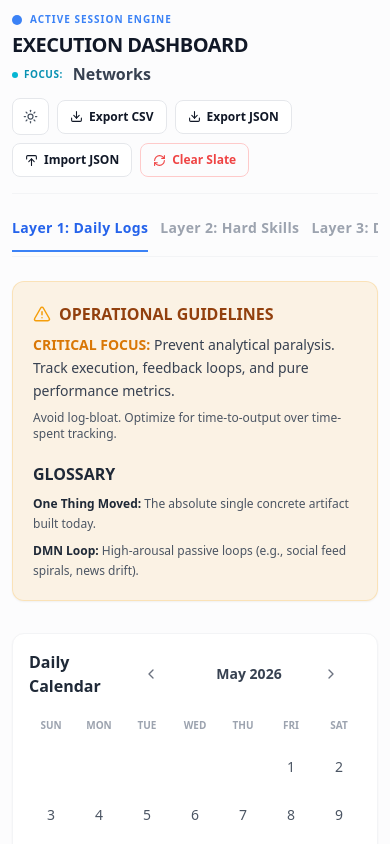
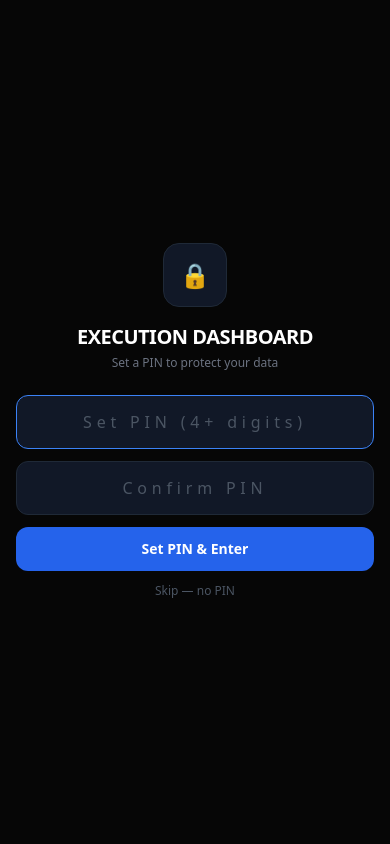
Before and after one commit to Neeraj-Parekh/output-momentum, a React (Vite) app: page / in a window 390 px wide. Shown: the top 844 px of the page. Built offline with nearby package versions, Linux system fonts and the light colour scheme.

Commit message:
fix mobile habit truncation + add PIN lock system

```diff
--- a/src/App.jsx
+++ b/src/App.jsx
@@ -8,6 +8,7 @@ import {
 // --- CONFIG ---
 const STORAGE_KEY = 'execution_dashboard_v1';
 const THEME_KEY = 'execution_dashboard_theme';
+const PIN_KEY = 'execution_dashboard_pin';
 
 const TAG_COLORS = {
   completed: 'bg-green-100 text-green-800 dark:bg-green-900/40 dark:text-green-300',
@@ -144,6 +145,17 @@ export default function App() {
   const [calendarMonth, setCalendarMonth] = useState(new Date().getMonth());
   const [calendarYear, setCalendarYear] = useState(new Date().getFullYear());
 
+  // PIN Lock
+  const [isLocked, setIsLocked] = useState(() => {
+    return !!localStorage.getItem(PIN_KEY);
+  });
+  const [pinInput, setPinInput] = useState('');
+  const [pinError, setPinError] = useState(false);
+  const [isSettingPin, setIsSettingPin] = useState(() => {
+    return !localStorage.getItem(PIN_KEY);
+  });
+  const [pinConfirm, setPinConfirm] = useState('');
+
   // Load Main Data
   const [data, setData] = useState(() => {
     try {
@@ -199,6 +211,144 @@ export default function App() {
     window.addEventListener('keydown', handleKeyDown);
     return () => window.removeEventListener('keydown', handleKeyDown);
   }, [data]);
+
+  // PIN Lock helpers
+  const simpleHash = (str) => {
+    let hash = 0;
+    for (let i = 0; i < str.length; i++) {
+      const char = str.charCodeAt(i);
+      hash = ((hash << 5) - hash) + char;
+      hash |= 0;
+    }
+    return 'pin_' + Math.abs(hash).toString(36);
+  };
+
+  const handleSetPin = () => {
+    if (pinInput.length >= 4 && pinInput === pinConfirm) {
+      localStorage.setItem(PIN_KEY, simpleHash(pinInput));
+      setIsSettingPin(false);
+      setIsLocked(false);
+      setPinInput('');
+      setPinConfirm('');
+      setPinError(false);
+    } else {
+      setPinError(true);
+    }
+  };
+
+  const handleUnlock = () => {
+    const stored = localStorage.getItem(PIN_KEY);
+    if (stored === simpleHash(pinInput)) {
+      setIsLocked(false);
+      setPinInput('');
+      setPinError(false);
+    } else {
+      setPinError(true);
+      setPinInput('');
+    }
+  };
+
+  const handleRemovePin = () => {
+    localStorage.removeItem(PIN_KEY);
+    setIsLocked(false);
+    setIsSettingPin(false);
+  };
+
+  const handlePinKeyDown = (e) => {
+    if (e.key === 'Enter') {
+      if (isSettingPin) {
+        handleSetPin();
+      } else {
+        handleUnlock();
+      }
+    }
+  };
+
+  // --- PIN LOCK SCREEN ---
+  const renderLockScreen = () => {
+    if (!isLocked && !isSettingPin) return null;
+    return (
+      <div className="fixed inset-0 bg-[#060606] flex items-center justify-center z-[100] p-4">
+        <div className="w-full max-w-sm text-center">
+          <div className="mb-6">
+            <div className="w-16 h-16 mx-auto mb-4 rounded-2xl bg-gray-900 border border-gray-800 flex items-center justify-center">
+              <span className="text-2xl">🔒</span>
+            </div>
+            <h1 className="text-xl font-black text-white tracking-tight">EXECUTION DASHBOARD</h1>
+            <p className="text-xs text-gray-500 mt-1">
+              {isSettingPin ? 'Set a PIN to protect your data' : 'Enter PIN to unlock'}
+            </p>
+          </div>
+
+          {isSettingPin ? (
+            <div className="space-y-3">
+              <input
+                type="password"
+                inputMode="numeric"
+                maxLength={8}
+                value={pinInput}
+                onChange={(e) => { setPinInput(e.target.value.replace(/\D/g, '')); setPinError(false); }}
+                onKeyDown={handlePinKeyDown}
+                placeholder="Set PIN (4+ digits)"
+                autoFocus
+                className="w-full p-3 bg-gray-900 border border-gray-800 focus:border-blue-500 rounded-xl outline-none text-center text-lg tracking-[0.3em] text-white placeholder-gray-600 transition-all"
+              />
+              <input
+                type="password"
+                inputMode="numeric"
+                maxLength={8}
+                value={pinConfirm}
+                onChange={(e) => { setPinConfirm(e.target.value.replace(/\D/g, '')); setPinError(false); }}
+                onKeyDown={handlePinKeyDown}
+                placeholder="Confirm PIN"
+                className="w-full p-3 bg-gray-900 border border-gray-800 focus:border-blue-500 rounded-xl outline-none text-center text-lg tracking-[0.3em] text-white placeholder-gray-600 transition-all"
+              />
+              {pinError && <p className="text-xs text-red-400">PINs don't match or too short (min 4 digits)</p>}
+              <button
+                onClick={handleSetPin}
+                className="w-full p-3 bg-blue-600 hover:bg-blue-700 text-white rounded-xl font-bold text-sm transition-colors"
+              >
+                Set PIN & Enter
+              </button>
+              <button
+                onClick={handleRemovePin}
+                className="text-xs text-gray-600 hover:text-gray-400 transition-colors"
+              >
+                Skip — no PIN
+              </button>
+            </div>
+          ) : (
+            <div className="space-y-3">
+              <input
+                type="password"
+                inputMode="numeric"
+                maxLength={8}
+                value={pinInput}
+                onChange={(e) => { setPinInput(e.target.value.replace(/\D/g, '')); setPinError(false); }}
+                onKeyDown={handlePinKeyDown}
+                placeholder="Enter PIN"
+                autoFocus
+                className="w-full p-3 bg-gray-900 border border-gray-800 focus:border-blue-500 rounded-xl outline-none text-center text-lg tracking-[0.3em] text-white placeholder-gray-600 transition-all"
+              />
+              {pinError && <p className="text-xs text-red-400">Wrong PIN</p>}
+              <button
+                onClick={handleUnlock}
+                className="w-full p-3 bg-blue-600 hover:bg-blue-700 text-white rounded-xl font-bold text-sm transition-colors"
+              >
+                Unlock
+              </button>
+              <button
+                onClick={handleRemovePin}
+                className="text-xs text-gray-600 hover:text-gray-400 transition-colors"
+              >
+                Forgot PIN? Reset
+              </button>
+            </div>
+          )}
+        </div>
+      </div>
+    );
+  };
 
   // State helpers
   const updateItem = (section, id, field, value) => {
@@ -502,13 +652,13 @@ export default function App() {
           </div>
         </div>
         <div className="overflow-x-auto border border-gray-100 dark:border-gray-800 rounded-lg">
-          <table className="w-full text-left border-collapse whitespace-nowrap text-sm">
+          <table className="w-full text-left border-collapse text-sm">
             <thead>
               <tr className="bg-gray-50/50 dark:bg-gray-950/50 border-b border-gray-100 dark:border-gray-800 text-xs text-gray-500 dark:text-gray-400 font-bold uppercase tracking-wider">
-                <th className="p-3 w-7/12">Habit</th>
-                <th className="p-3 w-2/12 text-center">Status</th>
-                <th className="p-3 w-2/12">Tag</th>
-                <th className="p-3 w-1/12 text-center">Actions</th>
+                <th className="p-3 min-w-[140px]">Habit</th>
+                <th className="p-3 w-16 text-center">Status</th>
+                <th className="p-3 w-20 hidden sm:table-cell">Tag</th>
+                <th className="p-3 w-12 text-center">Actions</th>
               </tr>
             </thead>
             <tbody className="divide-y divide-gray-100 dark:divide-gray-800/50">
@@ -531,7 +681,7 @@ export default function App() {
                         {h.status || '-'}
                       </button>
                     </td>
-                    <td className="p-3">
+                    <td className="p-3 hidden sm:table-cell">
                       <Tag value={h.tag} editable onChange={(v) => updateItem('habits', h.id, 'tag', v)} />
                     </td>
                     <td className="p-3 text-center">
@@ -573,7 +723,7 @@ export default function App() {
           <p className="text-xs text-gray-400 dark:text-gray-500">Quantifiable concentration blocks. Plan vs Actual in minutes.</p>
         </div>
         <div className="overflow-x-auto border border-gray-100 dark:border-gray-800 rounded-lg">
-          <table className="w-full text-left border-collapse whitespace-nowrap text-sm">
+          <table className="w-full text-left border-collapse text-sm">
             <thead>
               <tr className="bg-gray-50/50 dark:bg-gray-950/50 border-b border-gray-100 dark:border-gray-800 text-xs text-gray-500 dark:text-gray-400 font-bold uppercase tracking-wider">
                 <th className="p-3 w-2/12">Date</th>
@@ -685,7 +835,7 @@ export default function App() {
           <p className="text-xs text-gray-400 dark:text-gray-500">Track algorithmic efficiency, optimization metrics, and weaknesses.</p>
         </div>
         <div className="overflow-x-auto border border-gray-100 dark:border-gray-800 rounded-lg">
-          <table className="w-full text-left border-collapse whitespace-nowrap text-sm">
+          <table className="w-full text-left border-collapse text-sm">
             <thead>
               <tr className="bg-gray-50/50 dark:bg-gray-950/50 border-b border-gray-100 dark:border-gray-800 text-xs text-gray-500 dark:text-gray-400 font-bold uppercase tracking-wider">
                 <th className="p-3">Topic / Pattern</th>
@@ -738,7 +888,7 @@ export default function App() {
           <p className="text-xs text-gray-400 dark:text-gray-500">Track syllabus completion & performance benchmark values.</p>
         </div>
         <div className="overflow-x-auto border border-gray-100 dark:border-gray-800 rounded-lg">
-          <table className="w-full text-left border-collapse whitespace-nowrap text-sm">
+          <table className="w-full text-left border-collapse text-sm">
             <thead>
               <tr className="bg-gray-50/50 dark:bg-gray-950/50 border-b border-gray-100 dark:border-gray-800 text-xs text-gray-500 dark:text-gray-400 font-bold uppercase tracking-wider">
                 <th className="p-3">Subject</th>
@@ -794,7 +944,7 @@ export default function App() {
             <p className="text-xs text-gray-400 dark:text-gray-500">Log algorithm construction and mathematical intuition.</p>
           </div>
           <div className="overflow-x-auto border border-gray-100 dark:border-gray-800 rounded-lg">
-            <table className="w-full text-left border-collapse whitespace-nowrap text-sm">
+            <table className="w-full text-left border-collapse text-sm">
               <thead>
                 <tr className="bg-gray-50/50 dark:bg-gray-950/50 border-b border-gray-100 dark:border-gray-800 text-xs text-gray-500 dark:text-gray-400 font-bold uppercase tracking-wider">
                   <th className="p-3">Topic</th>
@@ -845,7 +995,7 @@ export default function App() {
             <p className="text-xs text-gray-400 dark:text-gray-500">Track structural components and deliverable lifecycles.</p>
           </div>
           <div className="overflow-x-auto border border-gray-100 dark:border-gray-800 rounded-lg">
-            <table className="w-full text-left border-collapse whitespace-nowrap text-sm">
+            <table className="w-full text-left border-collapse text-sm">
               <thead>
                 <tr className="bg-gray-50/50 dark:bg-gray-950/50 border-b border-gray-100 dark:border-gray-800 text-xs text-gray-500 dark:text-gray-400 font-bold uppercase tracking-wider">
                   <th className="p-3">Repository / Project</th>
@@ -1681,6 +1831,22 @@ export default function App() {
               >
                 <RefreshCw size={13} /> Clear Slate
               </button>
+              <button
+                onClick={() => { setIsLocked(true); setPinInput(''); }}
+                className="flex items-center gap-1.5 px-3 py-2 border border-gray-200 dark:border-gray-800 rounded-lg bg-white dark:bg-gray-900 text-xs font-semibold hover:bg-gray-100 dark:hover:bg-gray-800 transition-colors"
+                title="Lock dashboard"
+              >
+                🔒 Lock
+              </button>
+              {localStorage.getItem(PIN_KEY) && (
+                <button
+                  onClick={() => { localStorage.removeItem(PIN_KEY); setIsSettingPin(true); setIsLocked(true); setPinInput(''); setPinConfirm(''); }}
+                  className="flex items-center gap-1.5 px-3 py-2 border border-gray-200 dark:border-gray-800 rounded-lg bg-white dark:bg-gray-900 text-xs font-semibold hover:bg-gray-100 dark:hover:bg-gray-800 transition-colors"
+                  title="Change PIN"
+                >
+                  🔄 PIN
+                </button>
+              )}
             </div>
             <input type="file" accept=".json" ref={fileInputRef} onChange={handleFileSelected} className="hidden" />
           </header>
@@ -1723,6 +1889,7 @@ export default function App() {
           {renderImportConfirmModal()}
         </div>
       </div>
+      {renderLockScreen()}
     </div>
   );
 }
```
